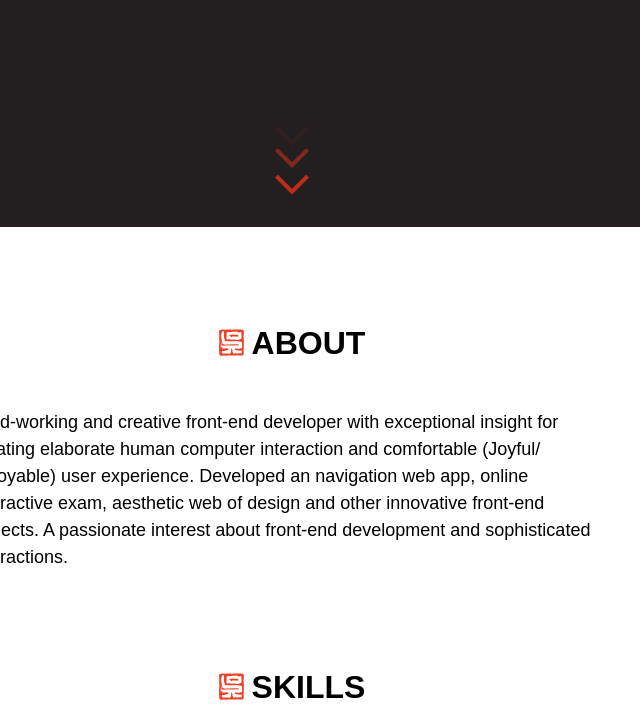
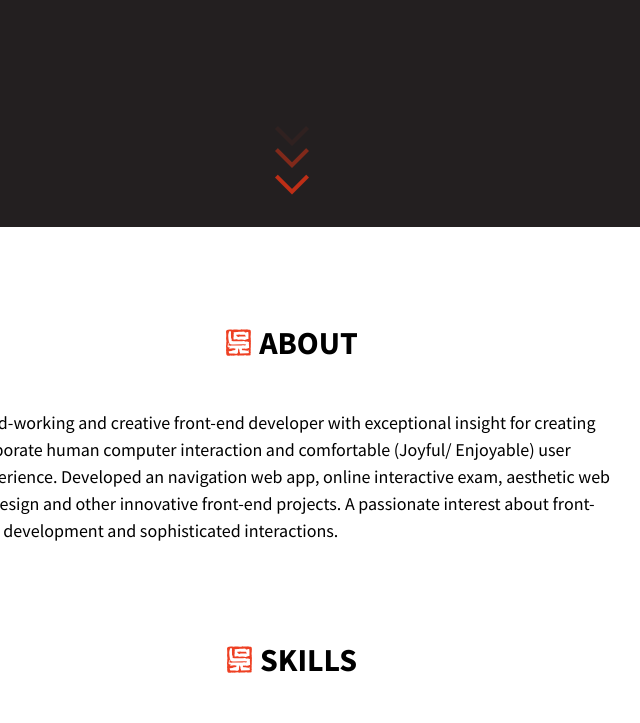
Before and after one commit to liangwuweb/portfolio, a plain HTML site: page index.html in a window 1280 px wide. Shown: the part 573-1296 px from the top of the page, without its empty margins (348-988 px from the left). Drawn offline with Linux system fonts and the light colour scheme.

Commit message:
Update index.html

```diff
--- a/index.html
+++ b/index.html
@@ -7,7 +7,7 @@
     <title>Title</title>
     <link href="css/reset.css" rel="stylesheet" type="text/css" />
     <link href="css/styles.css" rel="stylesheet" type="text/css" />
-<!--     <link href="https://fonts.googleapis.com/css?family=Source+Sans+Pro:400,600,700&display=swap" rel="stylesheet"> -->
+    <link href="https://fonts.googleapis.com/css?family=Source+Sans+Pro:400,600,700&display=swap" rel="stylesheet">
     <link rel="stylesheet" href="https://use.fontawesome.com/releases/v5.3.1/css/all.css"
         integrity="sha384-mzrmE5qonljUremFsqc01SB46JvROS7bZs3IO2EmfFsd15uHvIt+Y8vEf7N7fWAU" crossorigin="anonymous">
     <script type="text/javascript" src="js/jquery-2.2.4.min.js"></script>
```
